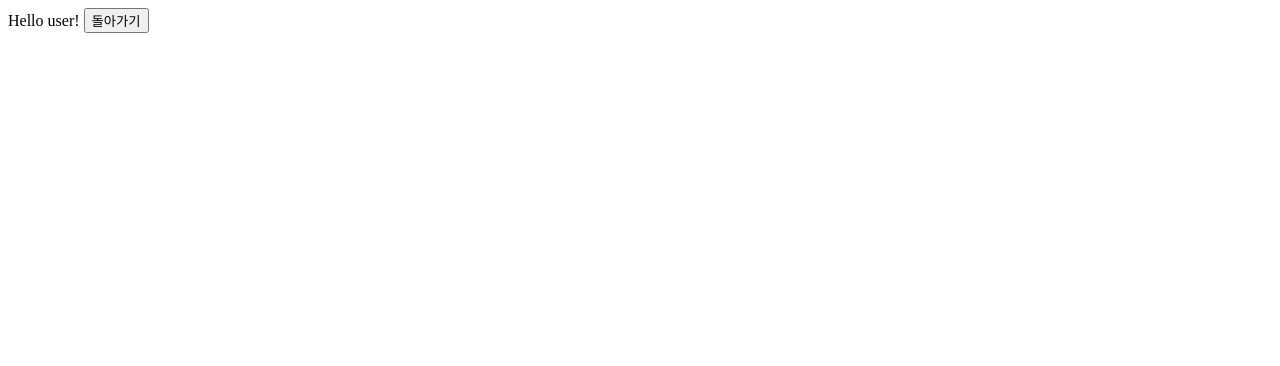
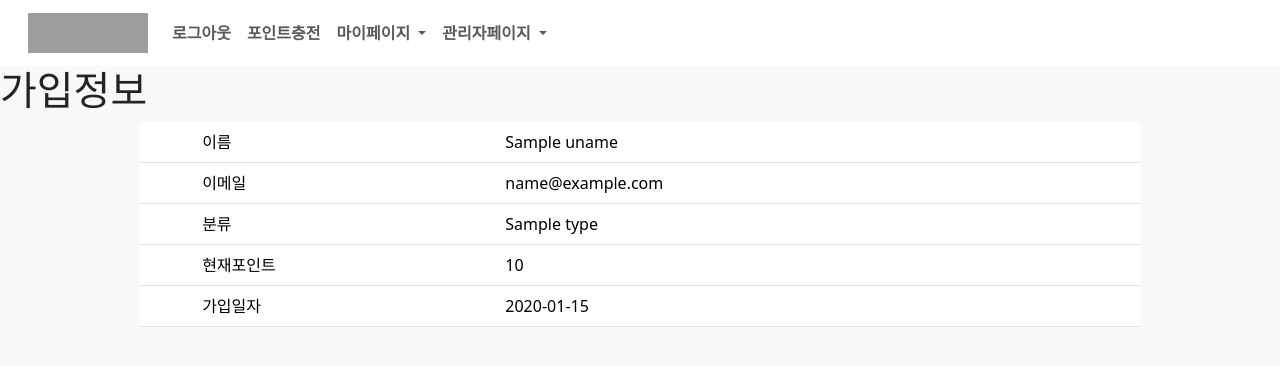
Before and after one commit to hedgehog0213/motigo_ys, a Flask app: template templates/mypage.html in a window 1280 px wide. Shown: the top 366 px of the page. Run offline with Flask 2, Linux system fonts and the light colour scheme; the template is opened without the code that fills it: most values are stand-ins (such as "Sample title", 1, 10 or a date in 2020); some libraries are stand-ins or nearby versions; grey boxes are pictures that could not be loaded.

Commit message:
3/3일 css 수정+기능수정

```diff
--- a/main.py
+++ b/main.py
@@ -31,6 +31,7 @@ def popauth():
 def trans(tgtresult=tgtresult, result=result, source_len=source_len,uid=uid,point=point):
     print(session['uid'])
     point = in_up.select_point(session['uid']) # 사용 전 포인트 조회
+    print("trans 포인트:", point)
     usrType = move_page()
     print(usrType)
     sourcetxt = request.args.get("sourcetxt")
@@ -60,7 +61,30 @@ def move_page():
 #마이페이지
 @app.route('/mypage')
 def my_main():
-    return render_template('mypage.html')
+    target_uid = session['uid']
+    myinfo = gcp_mysql_insert.my_page(target_uid)
+    email = myinfo[0]
+    uname = myinfo[1]
+    type = myinfo[2]
+    point = myinfo[3]
+    joindate = myinfo[4]
+    print(result)
+    return render_template('mypage.html',email=email,uname=uname,type=type,point=point,joindate=joindate)
+
+@app.route('/my_charge') #충전 정보
+def my_charge():
+    target_uid = session['uid']
+    charge_list = gcp_mysql_insert.my_charge_point(target_uid)
+    return render_template('myCharge.html', tables=[charge_list.to_html(classes='data')],titles=charge_list.columns.values)
+
+@app.route('/my_tr') # 나의 번역정보
+def my_tr():
+    target_uid = session['uid']
+    print(target_uid)
+    translatinsource_list_DataFrame = gcp_mysql_insert.my_tr_list(target_uid)
+    return render_template('myTrlist.html',
+                               tables=[translatinsource_list_DataFrame.to_html(classes='data')],
+                               titles=translatinsource_list_DataFrame.columns.values)
 
 #관리자페이지
 @app.route('/dash_board') #시각화 대시보드
--- a/static/css/dataframe.css
+++ b/static/css/dataframe.css
@@ -34,3 +34,8 @@
     padding: 2rem;
     font-weight: bold;
   }
+
+  button {
+   background-color: blue;
+   color: white;
+  }
--- a/templates/charge_list.html
+++ b/templates/charge_list.html
@@ -5,8 +5,8 @@
     <title>Motigo</title>
     <link rel="stylesheet" href="static/css/dataframe.css"/>
   </head>
-  <body>
-    <header>{% include 'adminNav.html' %}</header>
+  <body style="background-color: #f9f9f9;">
+    <header>{% include 'nav.html' %}</header>
     <h1>결제 내역</h1>
     {{ tables[0]|safe }}
 
--- a/templates/graph.html
+++ b/templates/graph.html
@@ -12,8 +12,8 @@
         text-align: center;
     }
 </style>
-<body>
-<header>{% include 'adminNav.html' %}</header>
+<body style="background-color: #f9f9f9;">
+<header>{% include 'nav.html' %}</header>
 <div class="GCPgraph">
     <iframe class="graph"width="1100" height="850" src="https://lookerstudio.google.com/embed/reporting/2c584920-917c-41db-91a5-f55f4d7b46e2/page/p_hzqy53oj3c" frameborder="0" style="border:0" allowfullscreen></iframe>
 </div>
--- a/templates/mypage.html
+++ b/templates/mypage.html
@@ -4,16 +4,55 @@
     <meta charset="UTF-8">
     <meta name="viewport"
           content="width=device-width, user-scalable=no, initial-scale=1.0, maximum-scale=1.0, minimum-scale=1.0">
-    <meta http-equiv="X-UA-Compatible" content="ie=edge">
     <title>Document</title>
-</head>
-<body>
-Hello user!
-<button id="backTrans" onclick="backTrans()">돌아가기</button>
-<script>
-    function backTrans(){
-        location.replace('/trans');
-    }
-</script>
+    <link rel="stylesheet" href="/static/css/myinfo.css">
+    </head>
+    <body style="background-color: #f9f9f9;">
+        <header>{% include "nav.html" %}</header>
+        <main class="main">
+            <div class="top-menu">
+                <h1>가입정보</h1>
+            </div>
+
+            <div id="demo">
+                <div class="table-responsive-vertical shadow-z-1" style="width: 1000px; margin: 0 auto;">
+                    <!-- Table starts here -->
+                    <table id="table" class="table table-hover table-mc-light-blue">
+                            <tbody>
+                                <tr>
+                                    <td></td>
+                                    <td data-title="Name" class="info_cate">이름</td>
+                                    <td data-title="Name">{{uname}}</td>
+                                    <td></td>
+                                </tr>
+                                <tr>
+                                    <td></td>
+                                    <td data-title="Email" class="info_cate">이메일</td>
+                                    <td data-title="Email">{{email}}</td>
+                                    <td></td>
+                                </tr>
+                                <tr>
+                                    <td></td>
+                                    <td data-title="Email" class="info_cate">분류</td>
+                                    <td data-title="Email">{{type}}</td>
+                                    <td></td>
+                                </tr>
+                                <tr>
+                                    <td></td>
+                                    <td data-title="Email" class="info_cate">현재포인트</td>
+                                    <td data-title="Email">{{point}}</td>
+                                    <td></td>
+                                </tr>
+                                <tr>
+                                    <td></td>
+                                    <td data-title="Email" class="info_cate">가입일자</td>
+                                    <td data-title="Email">{{joindate}}</td>
+                                    <td></td>
+                                </tr>
+                            </tbody>
+                    </table>
+                </div>
+            </div>
+        </main>
 </body>
 </html>
--- /dev/null
+++ b/templates/nav.html
@@ -0,0 +1,202 @@
+<!doctype html>
+<html lang="en">
+<head>
+    <meta charset="UTF-8">
+    <meta name="viewport" content="width=device-width, user-scalable=no, initial-scale=1.0, maximum-scale=1.0, minimum-scale=1.0">
+    <meta name="viewport" content="width=device-width, initial-scale=1">
+    <meta http-equiv="X-UA-Compatible" content="ie=edge">
+    <title>Document</title>
+    <link href="https://cdn.jsdelivr.net/npm/bootstrap@5.3.0-alpha1/dist/css/bootstrap.min.css" rel="stylesheet" integrity="sha384-GLhlTQ8iRABdZLl6O3oVMWSktQOp6b7In1Zl3/Jr59b6EGGoI1aFkw7cmDA6j6gD" crossorigin="anonymous">
+    <script src="https://cdn.jsdelivr.net/npm/bootstrap@5.3.0-alpha1/dist/js/bootstrap.bundle.min.js" integrity="sha384-w76AqPfDkMBDXo30jS1Sgez6pr3x5MlQ1ZAGC+nuZB+EYdgRZgiwxhTBTkF7CXvN" crossorigin="anonymous"></script>
+    <script type="text/javascript" src="https://cdn.iamport.kr/js/iamport.payment-1.2.0.js?version=1.0"></script>
+    <script src="https://code.jquery.com/jquery-3.6.0.js"></script>
+    <script src="https://code.jquery.com/ui/1.13.2/jquery-ui.js"></script>
+    <link rel="stylesheet" href="//code.jquery.com/ui/1.13.2/themes/base/jquery-ui.css">
+    <style>
+        .nav-item {
+            font-weight: bold;
+        }
+
+        .nav-link{
+            cursor: pointer;
+        }
+
+        .navbar-brand {
+            margin-left: 1rem;
+        }
+        .ui-widget-header {
+            border: hidden;
+            background: white;
+          }
+
+        #goTif {
+           border: hidden;
+           position: absolute;
+           right: 0.5rem;
+           top: 0.5rem;
+        }
+
+        .ui-dialog .ui-dialog-titlebar-close {
+            width: 15px;
+            height: 15px;
+            border: hidden;
+            background-image: url(static/close_button.png);
+            background-size: 15px;
+            background-color: transparent;
+        }
+    </style>
+</head>
+<body>
+<nav class="navbar navbar-expand-lg navbar-light" style="background-color: white;">
+  <div class="container-fluid">
+    <a class="navbar-brand" href="/trans"><img src="static/motigo_logo.png" alt="" width="120" height="40"></a>
+    <button class="navbar-toggler" type="button" data-bs-toggle="collapse" data-bs-target="#navbarSupportedContent" aria-controls="navbarSupportedContent" aria-expanded="false" aria-label="Toggle navigation">
+      <span class="navbar-toggler-icon"></span>
+    </button>
+    <div class="collapse navbar-collapse" id="navbarSupportedContent">
+      <ul class="navbar-nav me-auto mb-2 mb-lg-0">
+        <li class="nav-item">
+          <a class="nav-link" id="signout">로그아웃</a>
+        </li>
+          <li class="nav-item">
+          <a class="nav-link" id="opener">포인트충전</a>
+        <li class="nav-item dropdown">
+          <a class="nav-link dropdown-toggle" href="#" id="navbarDropdown1" role="button" data-bs-toggle="dropdown" aria-expanded="false">
+            마이페이지
+          </a>
+          <ul class="dropdown-menu" aria-labelledby="navbarDropdown">
+            <li><a class="dropdown-item" href="/mypage">내정보</a></li>
+            <li><a class="dropdown-item" href="/my_charge">포인트내역</a></li>
+            <li><a class="dropdown-item" href="/my_tr">번역내역</a>
+          </ul>
+        </li>
+        <li class="nav-item dropdown">
+          <a class="nav-link dropdown-toggle" href="#" id="navbarDropdown2" role="button" data-bs-toggle="dropdown" aria-expanded="false">
+            관리자페이지
+          </a>
+          <ul class="dropdown-menu" aria-labelledby="navbarDropdown">
+            <li><a class="dropdown-item" href="/dash_board">대시보드</a></li>
+            <li><a class="dropdown-item" href="/user_list">회원정보</a></li>
+            <li><a class="dropdown-item" href="/charge_list">충전내역</a></li>
+            <li><a class="dropdown-item" href="/tr_select">번역내역</a>
+          </ul>
+        </li>
+      </ul>
+    </div>
+  </div>
+</nav>
+
+<!-- dialog -->
+    <div id="dialog" title="결제금액을 입력해주세요">
+        <div class="row">
+          <p style="color: #51585e; font-size: 10px;">※ 1원당 1포인트 적립</p>
+          <div class="col">
+              <select id="money" name="money" class="form-select" style="width: 130%;">
+                <option value="">가격 선택</option>
+                <option value="1000">1000원</option>
+                <option value="2000">2000원</option>
+                <option value="2000">2000원</option>
+                <option value="3000">3000원</option>
+                <option value="5000">5000원</option>
+                <option value="10000">10000원</option>
+              </select>
+          </div>
+          <div class="col">
+            <button onclick="requestPay()" class="btn btn-outline-danger" id="goPay" style="float: right">결제하기</button>
+          </div>
+        </div>
+    </div>
+
+<script type="module">
+  // Import the functions you need from the SDKs you need
+  import { initializeApp } from "https://www.gstatic.com/firebasejs/9.17.1/firebase-app.js";
+  // TODO: Add SDKs for Firebase products that you want to use
+  // https://firebase.google.com/docs/web/setup#available-libraries
+
+  // Your web app's Firebase configuration
+  const firebaseConfig = {
+    apiKey: "AIzaSyCDdRnBH7OF25AIZZtMN4gXyJNxSHlBWWs",
+    authDomain: "yskim-solo.firebaseapp.com",
+    databaseURL: "https://yskim-solo-default-rtdb.asia-southeast1.firebasedatabase.app",
+    projectId: "yskim-solo",
+    storageBucket: "yskim-solo.appspot.com",
+    messagingSenderId: "391332700991",
+    appId: "1:391332700991:web:57e0192716fd2d50ee298a"
+  };
+
+  // Initialize Firebase
+  const app = initializeApp(firebaseConfig);
+
+  import { getAuth, onAuthStateChanged, browserSessionPersistence, signOut } from "https://www.gstatic.com/firebasejs/9.17.1/firebase-auth.js";
+
+      const auth = getAuth();
+
+      //로그인 여부 확인 코드
+          onAuthStateChanged(auth, (user) => {
+          if (user) {
+            document.getElementById('signout').addEventListener
+              ('click', () => {
+                signOut(auth).then(() => {
+                  // Sign-out successful.
+                }).catch((error) => {
+                  // An error happened.
+                });
+                alert('로그아웃 완료')
+              });
+          }
+      })
+</script>
+<script>
+  // 다이얼로그 창 띄우기
+  $( function() {
+    $( "#dialog" ).dialog({
+      autoOpen: false
+    });
+
+    $( "#opener" ).on( "click", function() {
+      $( "#dialog" ).dialog( "open" );
+    });
+  });
+
+  // 이니시스 결제처리
+  var IMP = window.IMP;
+    IMP.init("imp67011510");
+
+    var today = new Date();
+    var hours = today.getHours(); // 시
+    var minutes = today.getMinutes();  // 분
+    var seconds = today.getSeconds();  // 초
+    var milliseconds = today.getMilliseconds();
+    var makeMerchantUid = hours +  minutes + seconds + milliseconds;
+    //
+
+    function requestPay() {
+         var amount_money = document.getElementById("money").value;
+        IMP.request_pay({
+            pg : 'html5_inicis',
+            pay_method : 'card',
+            merchant_uid: "IMP"+makeMerchantUid,
+            name : '번역 포인트',
+            amount : amount_money,
+            buyer_email : 'rladudtj52@naver.com',
+            buyer_name : '모코코 기술연구소',
+            buyer_tel : '010-2689-3756',
+            buyer_addr : '서울 마포구 상암산로 76',
+            buyer_postcode : '123-456'
+        }, function (rsp) { // callback
+          if (rsp.success) {
+                console.log(rsp);
+                var msg = '결제가 완료되었습니다.';
+                alert(msg + rsp.paid_amount + '원');
+                location.href = 'paidamount?paidamount='+rsp.paid_amount;
+            } else {
+                var msg = '결제에 실패하였습니다.';
+                msg += ' 에러내용 : ' + rsp.error_msg;
+                alert(msg);
+                $( "#dialog" ).dialog( "close" );
+            }
+        });
+    }
+</script>
+</body>
+</html>
--- a/templates/tr_select2.html
+++ b/templates/tr_select2.html
@@ -41,7 +41,7 @@
   });
   </script>
 </head>
-<body>
+<body style="background-color: #f9f9f9;">
 <div id="dialog" title="확인하고 싶은 회원선택">
     <form action="/tr_list" method="POST">
     <div class="row">
--- a/templates/translation_list.html
+++ b/templates/translation_list.html
@@ -5,8 +5,8 @@
     <title>Motigo</title>
     <link rel="stylesheet" href="static/css/dataframe.css"/>
   </head>
-  <body>
-    <header>{% include 'adminNav.html' %}</header>
+  <body style="background-color: #f9f9f9;">
+    <header>{% include 'nav.html' %}</header>
     <h1>번역 내역</h1>
     {{ tables[0]|safe }}
   </body>
--- a/templates/user_list.html
+++ b/templates/user_list.html
@@ -5,8 +5,8 @@
     <title>Motigo</title>
     <link rel="stylesheet" href="static/css/dataframe.css"/>
   </head>
-  <body>
-    <header>{% include 'adminNav.html' %}</header>
+  <body style="background-color: #f9f9f9;">
+    <header>{% include 'nav.html' %}</header>
     <h1>회원정보</h1>
     {{ tables[0]|safe }}
   </body>
```
Also changed, not shown: gcp_mysql_insert.py (+42 -1 lines), templates/adminNav.html (deleted, +0 -57 lines), templates/translator.html (+31 -140 lines), static/motigo_logo.png (deleted), static/reload.png (deleted).
